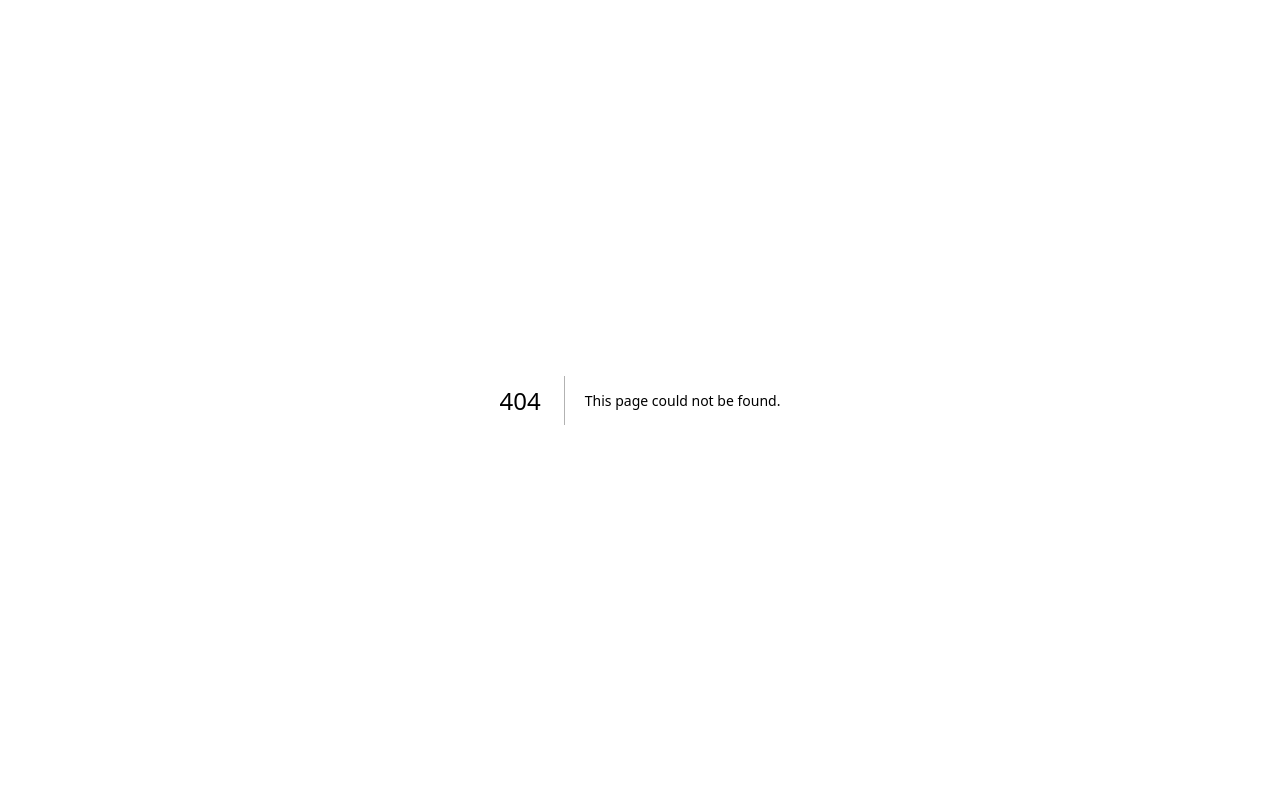
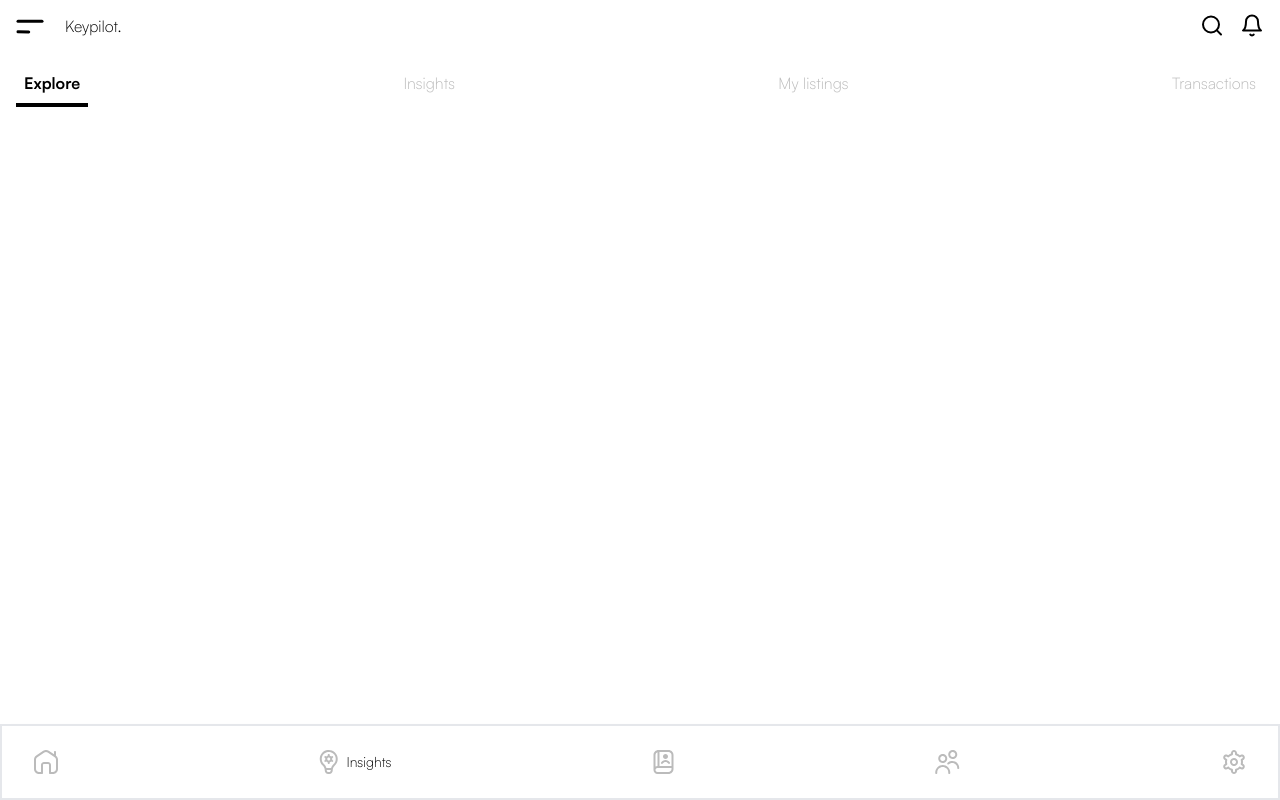
Before and after one commit to SksOp/real-front-end, a Next.js app: page /insights in a window 1280 px wide. Before the commit this address had no page. Built offline with nearby package versions, Linux system fonts and the light colour scheme.

Commit message:
init routing

```diff
--- /dev/null
+++ b/app/connections/page.tsx
@@ -0,0 +1,8 @@
+import Layout from "@/layout";
+import React from "react";
+
+function ConnectionPage() {
+  return <Layout page="connections">ConnectionPage</Layout>;
+}
+
+export default ConnectionPage;
--- /dev/null
+++ b/app/home/page.tsx
@@ -0,0 +1,8 @@
+import Layout from "@/layout";
+import React from "react";
+
+function HomePage() {
+  return <Layout page="home">HomePage</Layout>;
+}
+
+export default HomePage;
--- /dev/null
+++ b/app/insights/page.tsx
@@ -0,0 +1,45 @@
+import React from "react";
+import {
+  Tabs,
+  TabsContent,
+  TabsList,
+  TabsTrigger,
+} from "@/components/ui/underline-tabs";
+import Filters from "@/components/filters";
+import { ScrollArea } from "@/components/ui/scroll-area";
+import PropertiesCard from "@/components/propertiesCard";
+import Report from "@/components/reportcharts/report";
+import { PropertiesList } from "@/constants/properties";
+import Layout from "@/layout";
+
+function InsightPage() {
+  return (
+    <Layout page="insights">
+      <Tabs
+        defaultValue="explore"
+        className="w-full items-center justify-center"
+      >
+        <TabsList className="w-full items-center justify-between px-4 py-3">
+          <TabsTrigger value="explore">Explore</TabsTrigger>
+          <TabsTrigger value="insights">Insights</TabsTrigger>
+          <TabsTrigger value="my-listings">My listings</TabsTrigger>
+          <TabsTrigger value="transactions">Transactions</TabsTrigger>
+        </TabsList>
+        <TabsContent value="insights">
+          <Filters />
+          <Report />
+        </TabsContent>
+        <TabsContent value="my-listings">
+          <ScrollArea className="overflow-y-scroll">
+            {PropertiesList.map((property, index) => (
+              <PropertiesCard key={index} {...property} />
+            ))}
+          </ScrollArea>
+          <div className="h-20" />
+        </TabsContent>
+      </Tabs>
+    </Layout>
+  );
+}
+
+export default InsightPage;
--- /dev/null
+++ b/app/my-page/page.tsx
@@ -0,0 +1,8 @@
+import Layout from "@/layout";
+import React from "react";
+
+function MyPage() {
+  return <Layout page="my-page">MyPage</Layout>;
+}
+
+export default MyPage;
--- a/app/page.tsx
+++ b/app/page.tsx
@@ -1,43 +1,15 @@
-import { GrowthChart } from "@/components/salestransactions/salestransactions";
-import { Report } from "@/components/reportcharts/report";
+"use client";
 import Layout from "@/layout";
-import {
-  Tabs,
-  TabsContent,
-  TabsList,
-  TabsTrigger,
-} from "@/components/ui/underline-tabs";
-import React from "react";
-import Filters from "@/components/filters";
-import PropertiesCard from "@/components/propertiesCard";
-import { PropertiesList } from "@/constants/properties";
-import { ScrollArea } from "@/components/ui/scroll-area";
+import React, { use, useEffect } from "react";
+import InsightPage from "./insights/page";
+import { useRouter } from "next/navigation";
 
 export default function Home() {
-  return (
-    <Layout>
-      <Tabs
-        defaultValue="explore"
-        className="w-full items-center justify-center"
-      >
-        <TabsList className="w-full items-center justify-between px-4 py-3">
-          <TabsTrigger value="explore">Explore</TabsTrigger>
-          <TabsTrigger value="insights">Insights</TabsTrigger>
-          <TabsTrigger value="my-listings">My listings</TabsTrigger>
-          <TabsTrigger value="transactions">Transactions</TabsTrigger>
-        </TabsList>
-        <TabsContent value="insights">
-          <Filters />
-        </TabsContent>
-        <TabsContent value="my-listings">
-          <ScrollArea className="overflow-y-scroll">
-            {PropertiesList.map((property, index) => (
-              <PropertiesCard key={index} {...property} />
-            ))}
-          </ScrollArea>
-          <div className="h-20" />
-        </TabsContent>
-      </Tabs>
-    </Layout>
-  );
+  const router = useRouter();
+
+  useEffect(() => {
+    router.push("/insights");
+  });
+
+  return <div>dashboard</div>;
 }
--- /dev/null
+++ b/app/settings/page.tsx
@@ -0,0 +1,8 @@
+import Layout from "@/layout";
+import React from "react";
+
+function SettingsPage() {
+  return <Layout page="settings">SettingsPage</Layout>;
+}
+
+export default SettingsPage;
--- a/layout/index.tsx
+++ b/layout/index.tsx
@@ -3,8 +3,14 @@ import React, { useState } from "react";
 import Navbar from "./nav/navBar";
 import NavBottom from "./nav/navBottom";
 
-function Layout({ children }: { children: React.ReactNode }) {
-  const [selected, setSelected] = useState<string>("home");
+function Layout({
+  children,
+  page,
+}: {
+  children: React.ReactNode;
+  page: string;
+}) {
+  const [selected, setSelected] = useState<string>(page);
 
   const handleIconClick = (iconName: string) => {
     setSelected(iconName);
--- a/layout/nav/navBottom.tsx
+++ b/layout/nav/navBottom.tsx
@@ -5,6 +5,7 @@ import {
   SettingIcon,
   UserIcon,
 } from "@/public/svg/navIcons";
+import Link from "next/link";
 import React from "react";
 
 function NavBottom({
@@ -16,7 +17,8 @@ function NavBottom({
 }) {
   return (
     <div className="fixed bottom-0  border-2 shadow-lg left-0  px-8 py-6   bg-background w-full flex justify-between items-center z-50 ">
-      <div
+      <Link
+        href="/home"
         className="flex justify-center items-center gap-2 w-1/5"
         onClick={() => handleIconClick("home")}
       >
@@ -24,8 +26,9 @@ function NavBottom({
           className={selected === "home" ? "fill-[#141414]" : "fill-[#BBBBBB]"}
         />
         {selected === "home" && <p className="font-bold text-sm">Home</p>}
-      </div>
-      <div
+      </Link>
+      <Link
+        href="/insights"
         className="flex justify-center items-center gap-2 w-1/5"
         onClick={() => handleIconClick("insights")}
       >
@@ -35,22 +38,29 @@ function NavBottom({
         {selected === "insights" && (
           <p className="font-bold text-sm">Insights</p>
         )}
-      </div>
-      <div
+      </Link>
+      <Link
+        href="/my-page"
         className="flex justify-center items-center gap-2 w-1/5"
-        onClick={() => handleIconClick("book")}
+        onClick={() => handleIconClick("my-page")}
       >
-        <BookIcon className={selected === "book" ? "fill-[#141414]" : ""} />
-        {selected === "book" && <p className="font-bold text-sm">Book</p>}
-      </div>
-      <div
+        <BookIcon className={selected === "my-page" ? "fill-[#141414]" : ""} />
+        {selected === "my-page" && <p className="font-bold text-sm">My Page</p>}
+      </Link>
+      <Link
+        href="/connections"
         className="flex justify-center items-center gap-2 w-1/5"
-        onClick={() => handleIconClick("users")}
+        onClick={() => handleIconClick("connections")}
       >
-        <UserIcon className={selected === "users" ? "fill-[#141414]" : ""} />
-        {selected === "users" && <p className="font-bold text-sm">Users</p>}
-      </div>
-      <div
+        <UserIcon
+          className={selected === "connections" ? "fill-[#141414]" : ""}
+        />
+        {selected === "connections" && (
+          <p className="font-bold text-sm">Connections</p>
+        )}
+      </Link>
+      <Link
+        href="/settings"
         className="flex justify-center items-center gap-2 w-1/5"
         onClick={() => handleIconClick("settings")}
       >
@@ -60,7 +70,7 @@ function NavBottom({
         {selected === "settings" && (
           <p className="font-bold text-sm">Settings</p>
         )}
-      </div>
+      </Link>
     </div>
   );
 }
```
Also changed, not shown: components/reportcharts/report.tsx (+9 -6 lines).
